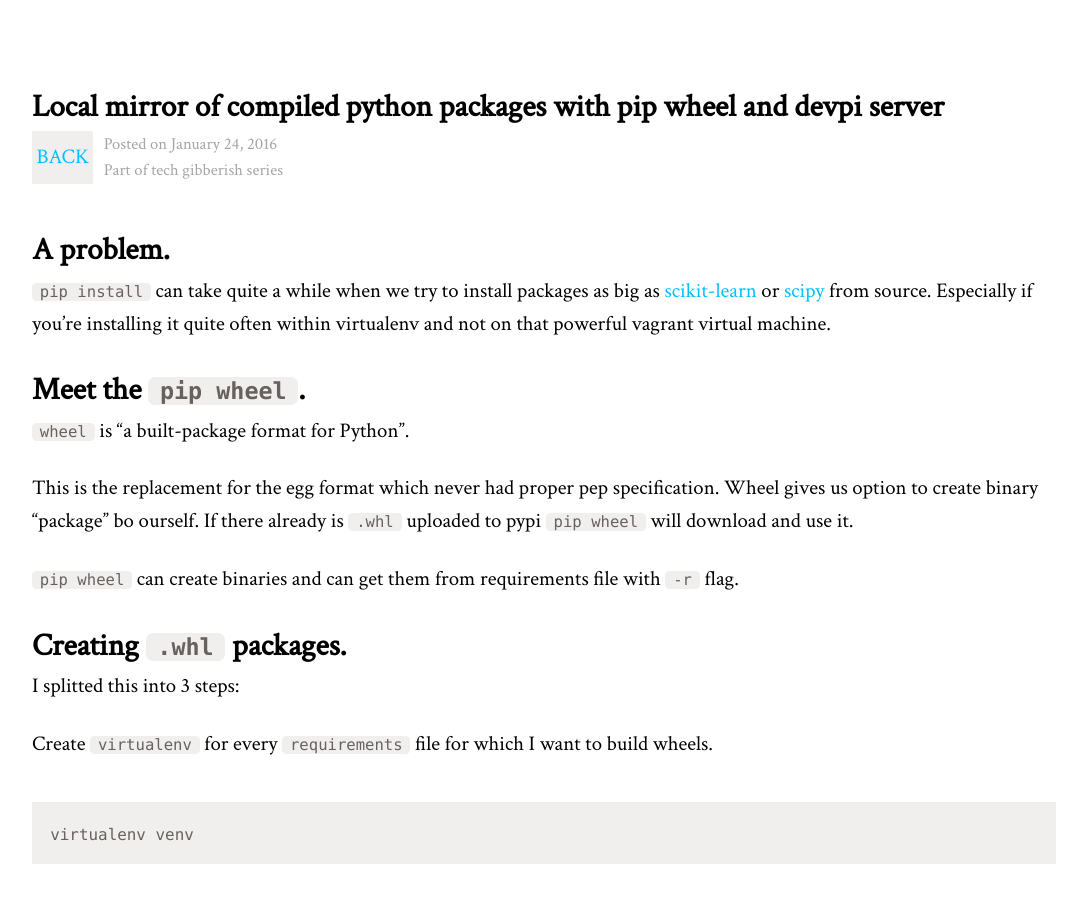
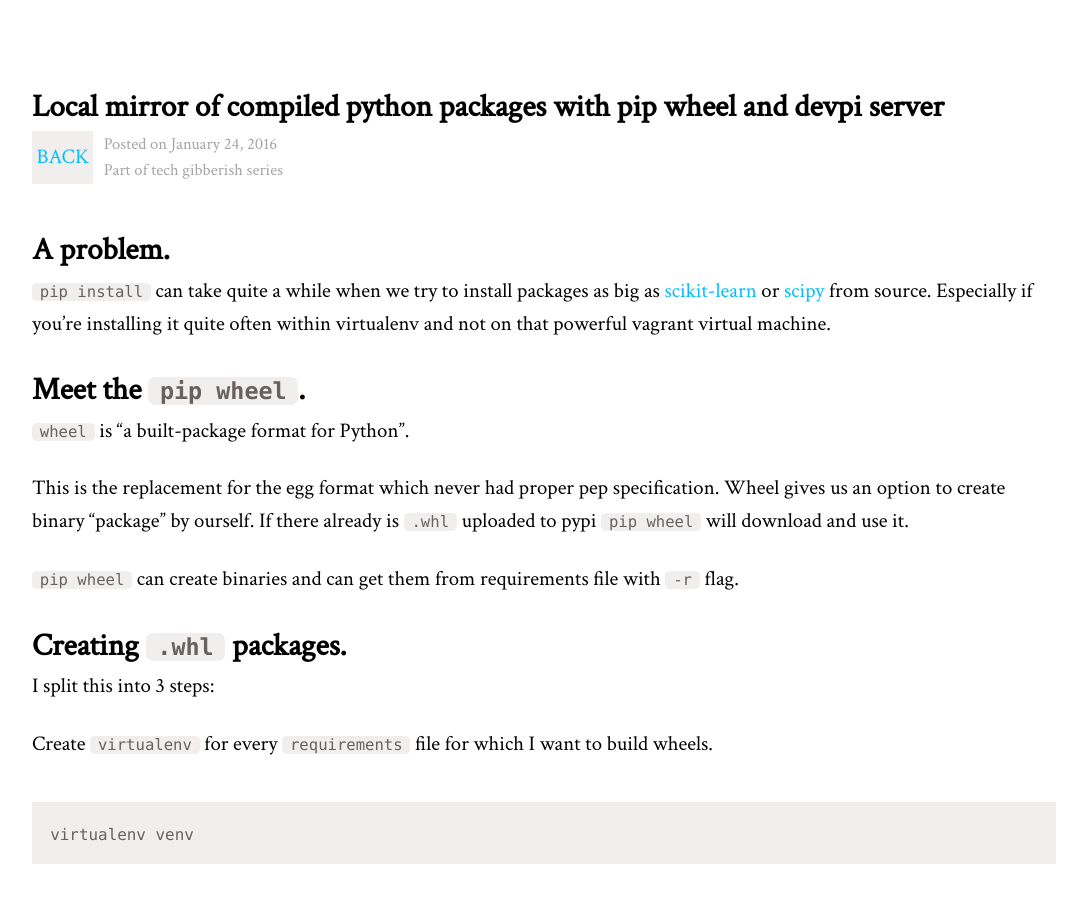
Before and after one commit to afterdesign/afterdesign.net, a Jekyll site: the page built from _posts/2016-01-24-wheel-mirror-with-devpi-server.md, in a window 1280 px wide and 900 px high. Shown: the whole window, without its empty margins (96-1183 px from the left). Built offline with Jekyll 4.4.1, drawn with Linux system fonts in a browser that asks for light colours; some of the changed text lies outside the part shown.

Commit message:
Fix spelling

````diff
--- a/_posts/2016-01-24-wheel-mirror-with-devpi-server.md
+++ b/_posts/2016-01-24-wheel-mirror-with-devpi-server.md
@@ -13,12 +13,12 @@ issue_id: 3
 #### Meet the ```pip wheel```.
 [```wheel```](https://wheel.readthedocs.org/en/latest/) is "a built-package format for Python".
 
-This is the replacement for the egg format which never had proper pep specification. Wheel gives us option to create binary "package" bo ourself. If there already is ```.whl``` uploaded to pypi ```pip wheel``` will download and use it.
+This is the replacement for the egg format which never had proper pep specification. Wheel gives us an option to create binary "package" by ourself. If there already is ```.whl``` uploaded to pypi ```pip wheel``` will download and use it.
 
 ```pip wheel``` can create binaries and can get them from requirements file with ```-r``` flag.
 
 #### Creating ```.whl``` packages.
-I splitted this into 3 steps:
+I split this into 3 steps:
 
 Create ```virtualenv``` for every ```requirements``` file for which I want to build wheels.
 
````
Also changed, not shown: other parts of _posts/2016-01-24-wheel-mirror-with-devpi-server.md (+1 -1 lines).
